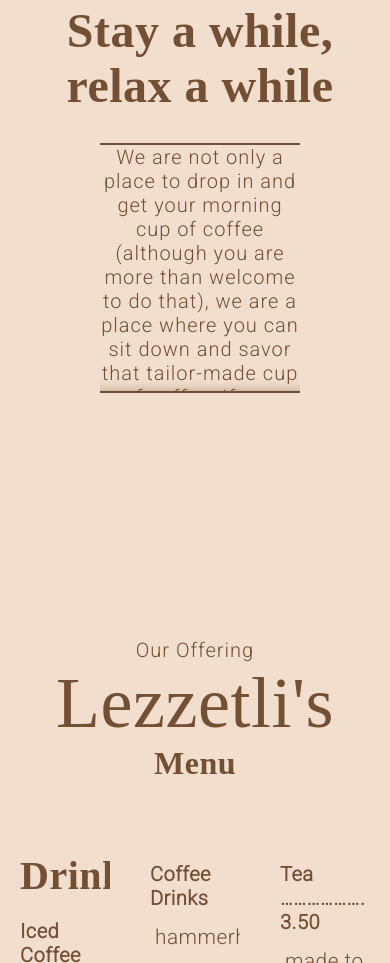
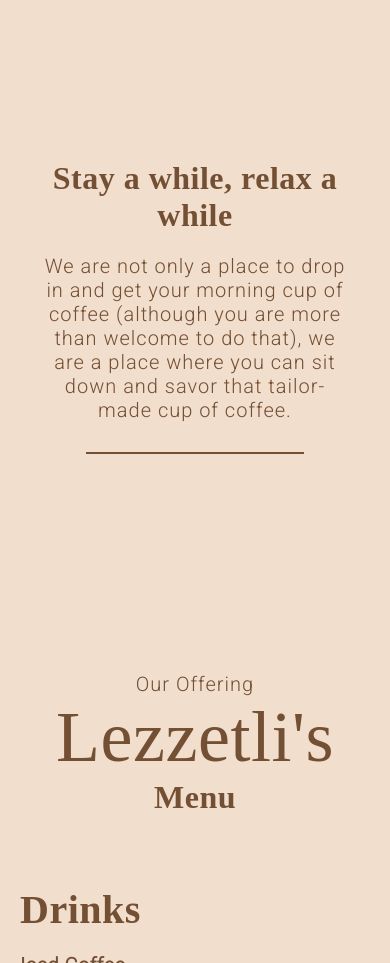
Before and after one commit to Qheeze/qheeze.github.io, a plain HTML site: page index.html in a window 390 px wide. Shown: the part 1037-2000 px from the top of the page. Drawn offline with nearby package versions, Linux system fonts and the light colour scheme.

Commit message:
phone attempt1
to gallery

```diff
--- a/style.css
+++ b/style.css
@@ -274,8 +274,6 @@ header {
 }
 .gallery {
   font-size: 1.5em;
-  /* padding-bottom: 10px; */
-  /* padding-top: 190px; */
 }
 .wrapper {
   width: 900px;
@@ -505,7 +503,7 @@ select:focus {
     padding: 7px 20px;
   }
   .mainlogo h1 {
-    font-size: 62px;
+    font-size: 57px;
   }
   .logo1 {
     padding-top: 20px;
@@ -529,41 +527,64 @@ select:focus {
   .wrapper .btn-area {
     padding: 7px 20px;
   }
+  .maintag h3 {
+    font-size: 25px;
+  }
+  .someimg h2 {
+    color: transparent;
+    height: 200px;
+  }
+  .aboutus {
+    margin: 70px auto;
+    padding: 0;
+  }
   .coffe {
-    overflow-x: visible;
-    flex-direction: column-reverse;
+    margin: 0;
     height: 500px;
-    margin: 0;
-  }
-  .sometext h1 {
-    width: 67%;
-    margin: 0 auto;
-    font-size: 3rem;
-  }
-  .sometext h3 {
-    padding: 0;
-    width: 50%;
-    margin: 30px auto;
-    height: 250px;
-    border-bottom: 2px solid var(--brown);
-    border-top: 2px solid var(--brown);
-
-    box-shadow: inset 0 -15px 15px -20px var(--brown);
+    width: auto;
   }
   .sometext {
-    overflow-x: visible;
-    width: 40%;
-    margin: 0;
+    display: flex;
+    margin: 0 auto;
     padding: 0;
-    height: 500px;
-  }
-  .maintag h3 {
-    font-size: 30px;
-  }
-  .aboutus {
-    height: 500px;
+    height: 100%;
+    width: 80%;
+    justify-content: center;
+    align-items: center;
   }
   .vl {
     display: none;
   }
+  .snmobile {
+    display: none;
+  }
+  .vlv {
+    top: 30px;
+    border: 1px solid var(--brown);
+    height: 1px;
+    width: 70%;
+  }
+  .menuc {
+    padding: 0;
+  }
+  .bigtag {
+    display: flex;
+    flex-direction: column;
+  }
+  .wrapper {
+    width: 90%;
+    /* justify-content: center; */
+    margin: auto;
+  }
+  .wrapper ul {
+    padding-left: 0;
+  }
+  .wrapper ul li {
+    width: 300px;
+    height: 500px;
+  }
+  /* ==========FOrm=========== */
+  .fbig {
+    display: none;
+  }
 }
```
